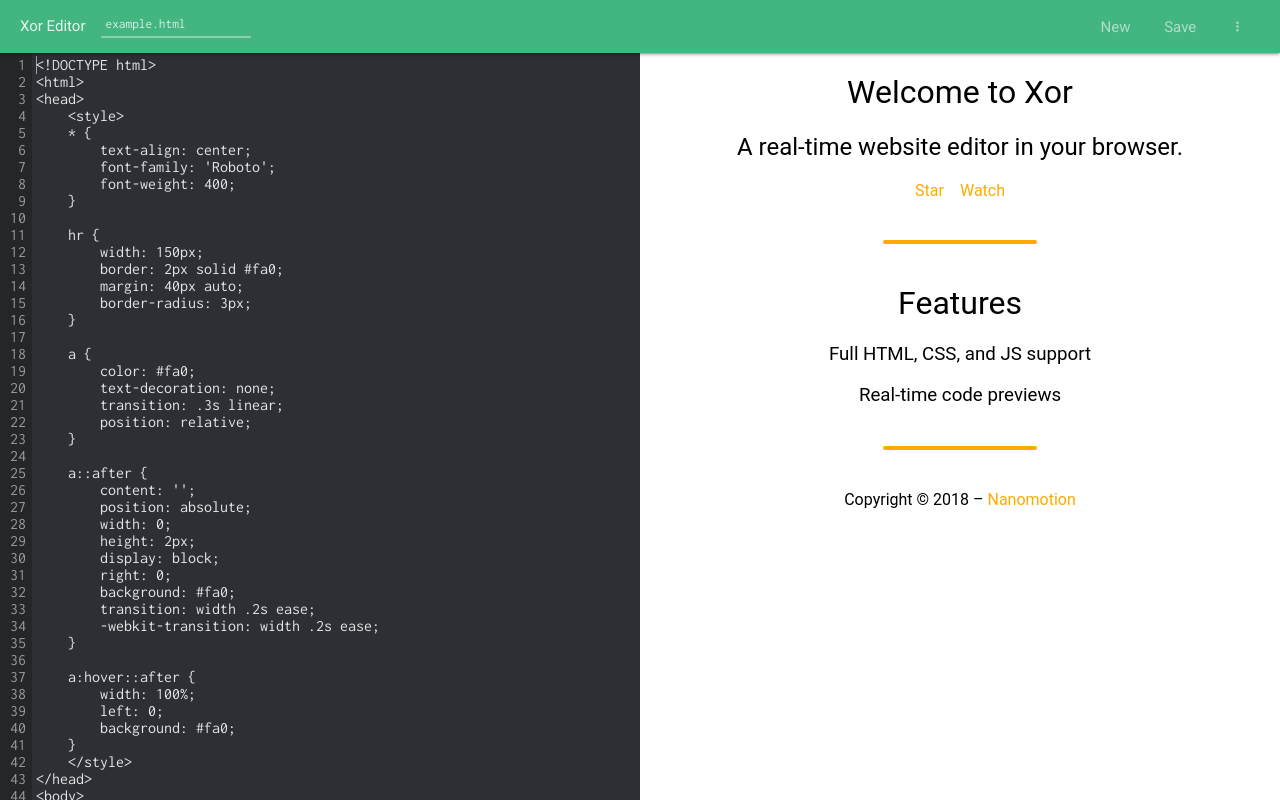
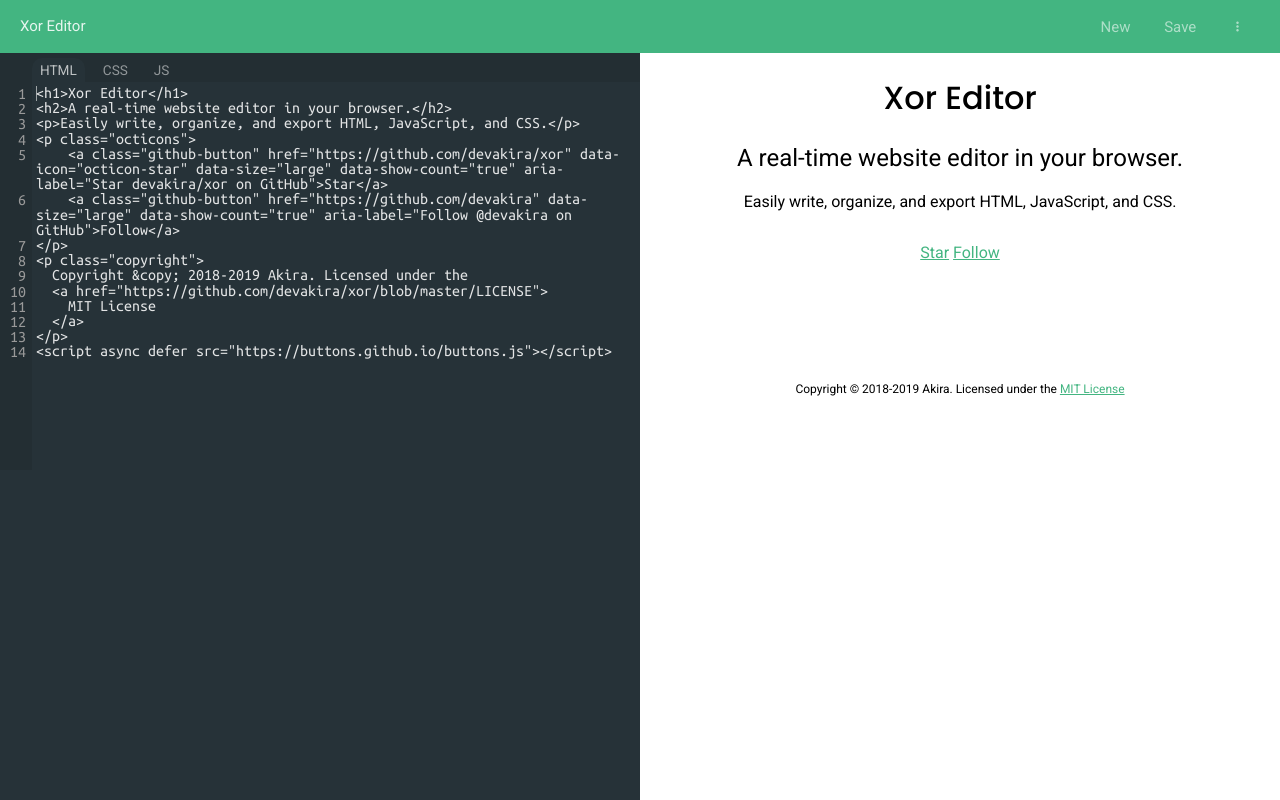
Before and after one commit to zspri/xor, a plain HTML site: page index.html in a window 1280 px wide. Drawn offline with nearby package versions, Linux system fonts and the light colour scheme.

Commit message:
Separated html, css, and js into different tabs

```diff
--- a/assets/codemirror-xor-dark.css
+++ b/assets/codemirror-xor-dark.css
@@ -1,12 +1,35 @@
 /* BASICS */
+
+.tabs {
+    background-color: #232E33;
+    padding-left: 32px;
+    padding-top: 5px;
+    display: flex;
+}
+
+.tab {
+    padding: .25rem .5rem;
+    border-top-left-radius: 10px;
+    border-top-right-radius: 10px;
+    font-size: .85rem;
+    color: rgba(255,255,255,.5);
+    margin-right: 10px;
+    cursor: pointer;
+}
+
+.tab.active {
+    background-color: #263238;
+    color: rgba(255,255,255,.7);
+}
 
 .CodeMirror {
   /* Set height, width, borders, and global font properties here */
-  font-family: 'Inconsolata', monospace;
+  font-family: 'Ubuntu Mono', monospace;
   height: 100%;
   color: rgba(255,255,255,.87);
   direction: ltr;
   word-wrap: break-word;
+  padding-bottom: 20px;
 }
 
 .CodeMirror, *[class^="CodeMirror-"] {
@@ -23,14 +46,14 @@
 }
 
 .CodeMirror-scrollbar-filler, .CodeMirror-gutter-filler {
-  background-color: rgb(44,47,51); /* The little square between H and V scrollbars */
+  background-color: #263238; /* The little square between H and V scrollbars */
 }
 
 /* GUTTER */
 
 .CodeMirror-gutters {
-  border-right: 3px solid rgb(35,39,42);
-  background-color: rgb(35,39,42);
+  border-right: 3px solid #232E33;
+  background-color: #232E33;
   white-space: nowrap;
 }
 .CodeMirror-linenumbers {}
@@ -163,14 +186,15 @@
 
 .CodeMirror {
   position: relative;
-  overflow: hidden;
-  background: rgb(44,47,51);
+  overflow: hidden !important;
+  background: #263238;
 }
 
 .CodeMirror-scroll {
   overflow: scroll !important; /* Things will break if this is overridden */
   /* 30px is the magic margin used to hide the element's real scrollbars */
   /* See overflow: hidden in .CodeMirror */
+  overflow-x: hidden !important;
   margin-bottom: -30px; margin-right: -30px;
   padding-bottom: 30px;
   height: 100%;
@@ -188,7 +212,7 @@
 .CodeMirror-vscrollbar, .CodeMirror-hscrollbar, .CodeMirror-scrollbar-filler, .CodeMirror-gutter-filler {
   position: absolute;
   z-index: 6;
-  display: none;
+  display: none !important;
 }
 .CodeMirror-vscrollbar {
   right: 0; top: 0;
@@ -252,7 +276,7 @@
   margin: 0;
   white-space: pre;
   word-wrap: wrap;
-  line-height: inherit;
+  line-height: .95em;
   color: inherit;
   z-index: 2;
   position: relative;
--- a/assets/editor.js
+++ b/assets/editor.js
@@ -1,107 +1,105 @@
-var editor = CodeMirror(document.getElementsByClassName("editor")[0], {
+const iframe = document.getElementsByTagName("iframe")[0];
+var editors = {};
+editors.html = CodeMirror($(".editor .html")[0], {
     lineNumbers: true,
     lineWrapping: true,
     autofocus: true,
     mode: "htmlmixed"
 });
+editors.css = CodeMirror($(".editor .css")[0], {
+    lineNumbers: true,
+    lineWrapping: true,
+    mode: "css"
+});
+editors.js = CodeMirror($(".editor .js")[0], {
+    lineNumbers: true,
+    lineWrapping: true,
+    mode: "javascript"
+});
 
-var demo = `<!DOCTYPE html>
-<html>
-<head>
-    <style>
-    * {
-        text-align: center;
-        font-family: 'Roboto';
-        font-weight: 400;
-    }
+function getExportedValue() {
+    var content = `
+    <!DOCTYPE html>
+    <style>${editors.css.getValue()}</style>
+    ${editors.html.getValue()}
+    <script>${editors.js.getValue()}</script>`;
+    return content;
+}
 
-    hr {
-        width: 150px;
-        border: 2px solid #fa0;
-        margin: 40px auto;
-        border-radius: 3px;
-    }
+function updateIframeValue() {
+    iframe.srcdoc = getExportedValue();
+}
 
-    a {
-        color: #fa0;
-        text-decoration: none;
-        transition: .3s linear;
-        position: relative;
-    }
+editors.html.on('change', function(instance, changeObj) {
+    updateIframeValue();
+});
+editors.css.on('change', function(instance, changeObj) {
+    updateIframeValue();
+});
+editors.js.on('change', function(instance, changeObj) {
+    updateIframeValue();
+});
 
-    a::after {
-        content: '';
-        position: absolute;
-        width: 0;
-        height: 2px;
-        display: block;
-        right: 0;
-        background: #fa0;
-        transition: width .2s ease;
-        -webkit-transition: width .2s ease;
-    }
+var demoHTML = `\
+<h1>Xor Editor</h1>
+<h2>A real-time website editor in your browser.</h2>
+<p>Easily write, organize, and export HTML, JavaScript, and CSS.</p>
+<p class="octicons">
+	<a class="github-button" href="https://github.com/devakira/xor" data-icon="octicon-star" data-size="large" data-show-count="true" aria-label="Star devakira/xor on GitHub">Star</a>
+	<a class="github-button" href="https://github.com/devakira" data-size="large" data-show-count="true" aria-label="Follow @devakira on GitHub">Follow</a>
+</p>
+<p class="copyright">
+  Copyright &copy; 2018-2019 Akira. Licensed under the
+  <a href="https://github.com/devakira/xor/blob/master/LICENSE">
+    MIT License
+  </a>
+</p>
+<script async defer src="https://buttons.github.io/buttons.js"></script>`;
+var demoCSS = `\
+@import url('https://fonts.googleapis.com/css?family=Roboto:400,500|Poppins:500');
+body {
+  text-align: center;
+  font-family: 'Roboto';
+}
 
-    a:hover::after {
-        width: 100%;
-        left: 0;
-        background: #fa0;
-    }
-    </style>
-</head>
-<body>
-    <h1>Welcome to Xor</h1>
-    <h2>A real-time website editor in your browser.</h2>
-    <a class="github-button" href="https://github.com/Nanomotion/xor" data-size="large" data-show-count="true">Star</a>
-    &ensp;
-    <a class="github-button" href="https://github.com/Nanomotion/xor/subscription" data-icon="octicon-eye" data-size="large" data-show-count="true">Watch</a>
-    <script async defer src="https://buttons.github.io/buttons.js"></script>
-    <hr>
-    <h1>Features</h1>
-    <h3>Full HTML, CSS, and JS support</h3>
-    <h3>Real-time code previews</h3>
-    <hr>
-    <span>Copyright &copy; 2018 &ndash; <a href="https://github.com/Nanomotion">Nanomotion</a></span>
-</body>
-</html>`;
+h1 {
+  font: 500 2em 'Poppins';
+}
 
-editor.setValue(demo);
-document.getElementsByTagName("iframe")[0].srcdoc = editor.getValue();
+h2 {
+  font-weight: 400;
+}
 
-var fname = document.getElementsByName("fname")[0];
-fname.value = "example.html";
+a {
+  color: rgb(67, 181, 129);
+}
+
+.octicons {
+  margin-top: 2em;
+}
+
+.copyright {
+  font-size: .75em;
+  margin-top: 10em;
+}`;
+var demoJS = ``;
+
+editors.html.setValue(demoHTML);
+editors.css.setValue(demoCSS);
+editors.js.setValue(demoJS);
 
 function saveFile() {
     try {
-        if (!fname.value) {
+        if (false) {
             swal("Error", "Please enter a valid file name.")
         } else {
             var blob = new Blob([editor.getValue()], {type: "text/html;charset=utf-8"})
-            saveAs(blob, fname.value)
+            saveAs(blob, "xor.html");
         }
     } catch (e) {
         swal("Error", "Something went wrong when saving your file.")
     }
 }
-
-function makeNew() {
-    window.open(window.location.href);
-}
-
-function setIframePosition() {
-    var iframe = document.getElementsByTagName("iframe")[0];
-    if ($(document).width() > 900) {
-        iframe.width = String($(document).width() / 2) + "px";
-        iframe.height = String($(document).height() - 54.2) + "px";
-    } else {
-        iframe.width = String(document.body.clientWidth + 18) + "px";
-        iframe.height = String(($(document).height() / 20 * 9)) + "px";
-    }
-}
-
-editor.on('change', function(instance, changeObj) {
-    var iframe = document.getElementsByTagName("iframe")[0];
-    iframe.srcdoc = editor.getValue();
-});
 
 function toggleMenu() {
     var drop = document.getElementsByClassName("drop")[0];
@@ -111,9 +109,6 @@
         drop.style.display = "block";
     }
 }
-
-$(window).resize(setIframePosition);
-setIframePosition();
 
 function togglePreview() {
     var iframe = document.getElementsByTagName("iframe")[0];
@@ -157,6 +152,20 @@
     document.getElementsByTagName("head")[0].appendChild(new_syntax_style);
 }
 
+function changeActiveEditor(activeEditor, tab) {
+    $(".tab").removeClass("active");
+    $(tab).addClass("active");
+    $(`.editors .e`).css("display", "none");
+    $(`.editors .e.${activeEditor}`).css("display", "block");
+    editors[activeEditor].focus();
+}
+
+$(".tab").click(function() {
+    var e = $(this).attr('aria-editor');
+    changeActiveEditor(e, this);
+});
+changeActiveEditor("html", $(".tab.active"));
+
 // Commands
 $(window).keydown(function (e){
     if ((e.metaKey || e.ctrlKey) && e.keyCode == 83) { /*ctrl+s or command+s*/
--- a/assets/style.css
+++ b/assets/style.css
@@ -1,12 +1,11 @@
-@import url('https://fonts.googleapis.com/css?family=Roboto:400,500');
+@import url('https://fonts.googleapis.com/css?family=Roboto:400,500|Ubuntu+Mono');
 @import url('https://fonts.googleapis.com/icon?family=Material+Icons');
-@import url('https://fonts.googleapis.com/css?family=Inconsolata');
 
 body {
     font-family: 'Roboto', sans-serif;
     color: hsla(0,0%,100%,.87);
     background-color: white;
-    margin: 10px;
+    margin: 0;
     margin-top: 55px;
     overflow: hidden;
 }
@@ -23,7 +22,6 @@
     color: hsla(0,0%,100%,.87);
     background-color: rgb(67, 181, 129);
     padding: 17px;
-    box-shadow: 0 1px 5px rgba(0,0,0,.2), 0 2px 2px rgba(0,0,0,.14), 0 3px 1px -2px rgba(0,0,0,.12);
     position: fixed;
     top: 0;
     left: 0;
@@ -61,46 +59,32 @@
     color: rgba(255,255,255,.87);
 }
 
-.editor {
-    position: absolute;
+.editor-container {
+    display: flex;
+    flex-direction: row;
+    align-items: stretch;
+    position: fixed;
+    top: 53px;
     left: 0;
-    right: 50%;
+    right: 0;
     bottom: 0;
-    top: 52.4px;
-    z-index: 9998;
 }
 
-.editor.noiframe {
-    right: 0;
+iframe, .editor {
+    flex: 0 0 50%;
+    max-width: 50vw;
+    min-width: 50vw;
+    min-height: calc(100vh - 53px);
+    max-height: calc(100vh - 53px);
+    overflow-y: scroll !important;
 }
 
-iframe {
-    position: absolute;
-    left: 50%;
-    top: 52.4px;4
-    z-index: 9999;
+.CodeMirror {
+    min-height: calc(100vh - 53px);
 }
 
-input[type=text] {
-    position: absolute;
-    top: 12px;
-    font-family: 'Inconsolata', monospace;
-    background-color: transparent;
-    outline: none;
-    padding: 5px;
-    color: rgba(255,255,255,.78);
-    margin-left: 12px;
-    border: none;
-    border-bottom: 2px solid rgba(255,255,255,.38);
-    transition: .3s;
-}
-
-input[type=text]:focus {
-    border-bottom: 2px solid rgba(255,255,255,.87);
-}
-
-input[type=text]::placeholder {
-    color: rgba(255,255,255,.56);
+.editor {
+    overflow-x: hidden !important;
 }
 
 .swal-overlay {
@@ -142,15 +126,15 @@
 }
 
 .drop {
-    box-shadow: 0 2px 4px 0 rgba(0, 0, 0, 0.16), 0 2px 8px 0 rgba(0, 0, 0, 0.12);
     position: absolute;
     padding: 0px;
     list-style-type: none;
     z-index: 10003;
-    border-radius: 3px;
+    border-radius: 10px;
     position: absolute;
     top: 25px;
     right: 20px;
+    background-color: #263238;
 }
 
 .drop li {
@@ -159,19 +143,20 @@
     font-size: 90%;
     transition: .3s;
     z-index: 10000;
-    background-color: white;
-    color: rgba(0,0,0,.87);
+    background-color: inherit;
+    border-radius: 10px;
+    color: rgba(255,255,255,.87);
     cursor: pointer;
 }
 
 .drop li:hover {
-    background-color: #eee;
+    background-color: #232E33;
 }
 
 .drop li .right {
     text-align: right;
     float: right;
-    color: rgba(0,0,0,.56);
+    color: rgba(255,255,255,.56);
 }
 
 #panel {
--- a/index.html
+++ b/index.html
@@ -6,10 +6,8 @@
     <meta name="viewport" content="width=device-width, initial-scale=1.0">
     <link rel="stylesheet" href="assets/style.css">
     <script async src="assets/filesaver.js"></script>
-    <script async src="assets/sweetalert.min.js"></script>
-    <script async src="assets/ripple.js"></script>
     <script src="assets/codemirror.js"></script>
-    <script src="https://code.jquery.com/jquery-3.3.1.min.js"></script>
+    <script src="https://cdnjs.cloudflare.com/ajax/libs/jquery/3.3.1/jquery.min.js"></script>
     <!--- CodeMirror syntax highlighting -->
     <script src="https://codemirror.net/mode/css/css.js"></script>
     <script src="https://codemirror.net/mode/javascript/javascript.js"></script>
@@ -23,7 +21,6 @@
 <body>
     <div class="navbar">
         <span>Xor Editor</span>
-        <input type="text" name="fname" placeholder="Enter file name" spellcheck="false">
         <span class="right">
             <a href="javascript:makeNew()">New</a>
             <a href="javascript:saveFile()">Save</a>
@@ -35,10 +32,30 @@
         <li onclick="togglePreview();toggleMenu();">Disable live preview</li>
         <li onclick="window.open('https://github.com/xor-editor/xor');toggleMenu();">View on GitHub<span class="right"><i class="material-icons">open_in_new</i></span></li>
     </ul>
-    <div class="editor">
+    <div class="editor-container">
+        <div class="left">
+            <div class="editor">
+                <div class="tabs">
+                    <div class="tab active" aria-editor="html">
+                        HTML
+                    </div>
+                    <div class="tab" aria-editor="css">
+                        CSS
+                    </div>
+                    <div class="tab" aria-editor="js">
+                        JS
+                    </div>
+                </div>
+                <div class="editors">
+                    <div class="e html"></div>
+                    <div class="e css"></div>
+                    <div class="e js"></div>
+                </div>
+            </div>
+        </div>
+        <iframe seamless="1" frameborder="0" style="display:block">
+        </iframe>
     </div>
-    <iframe seamless="1" frameborder="0" style="display:block">
-    </iframe>
     <div id="panel" style="display:none">
         <div class="header">
             <h1>Theme Settings</h1>
```
Also changed, not shown: 1 other file.
